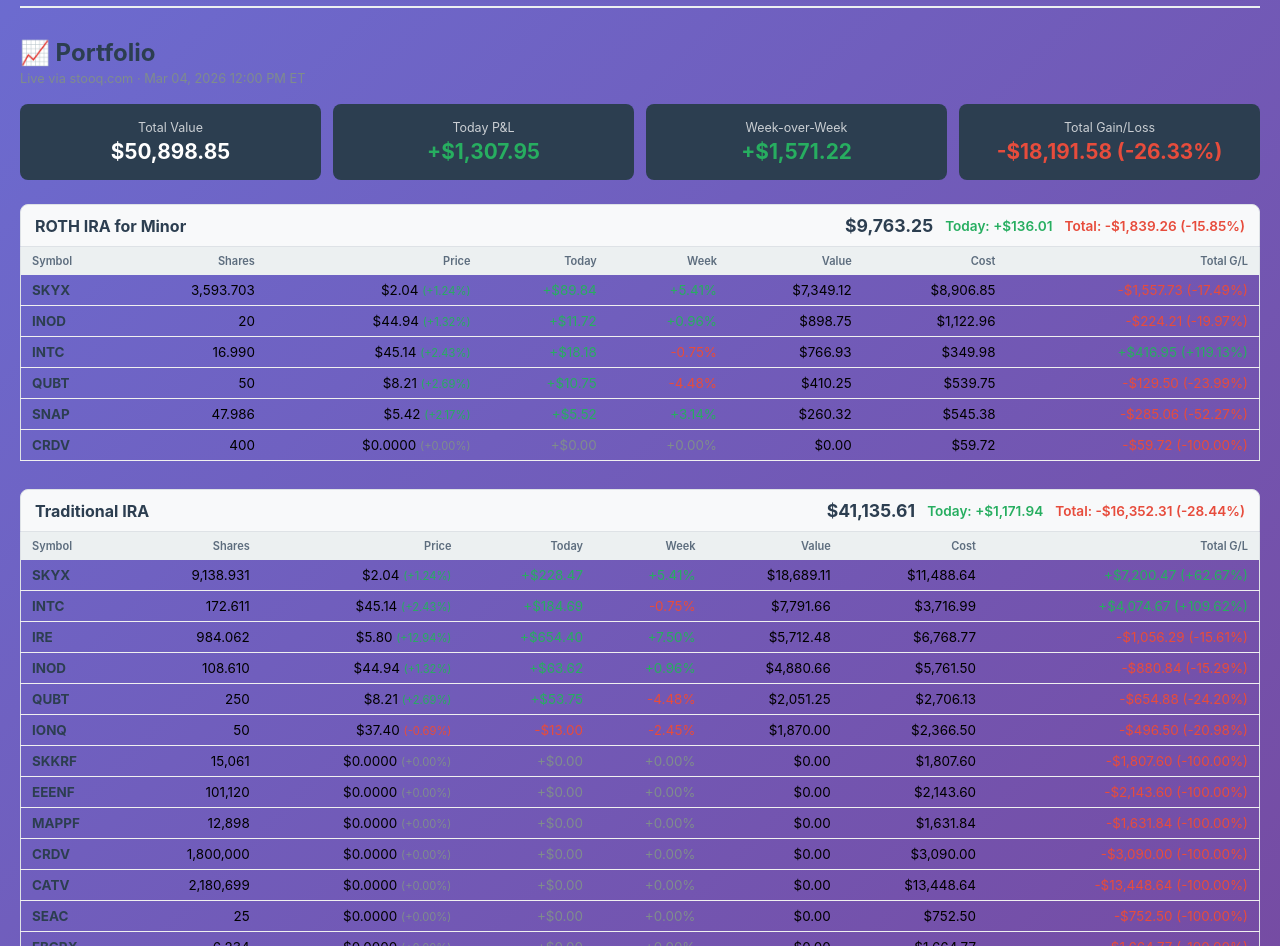
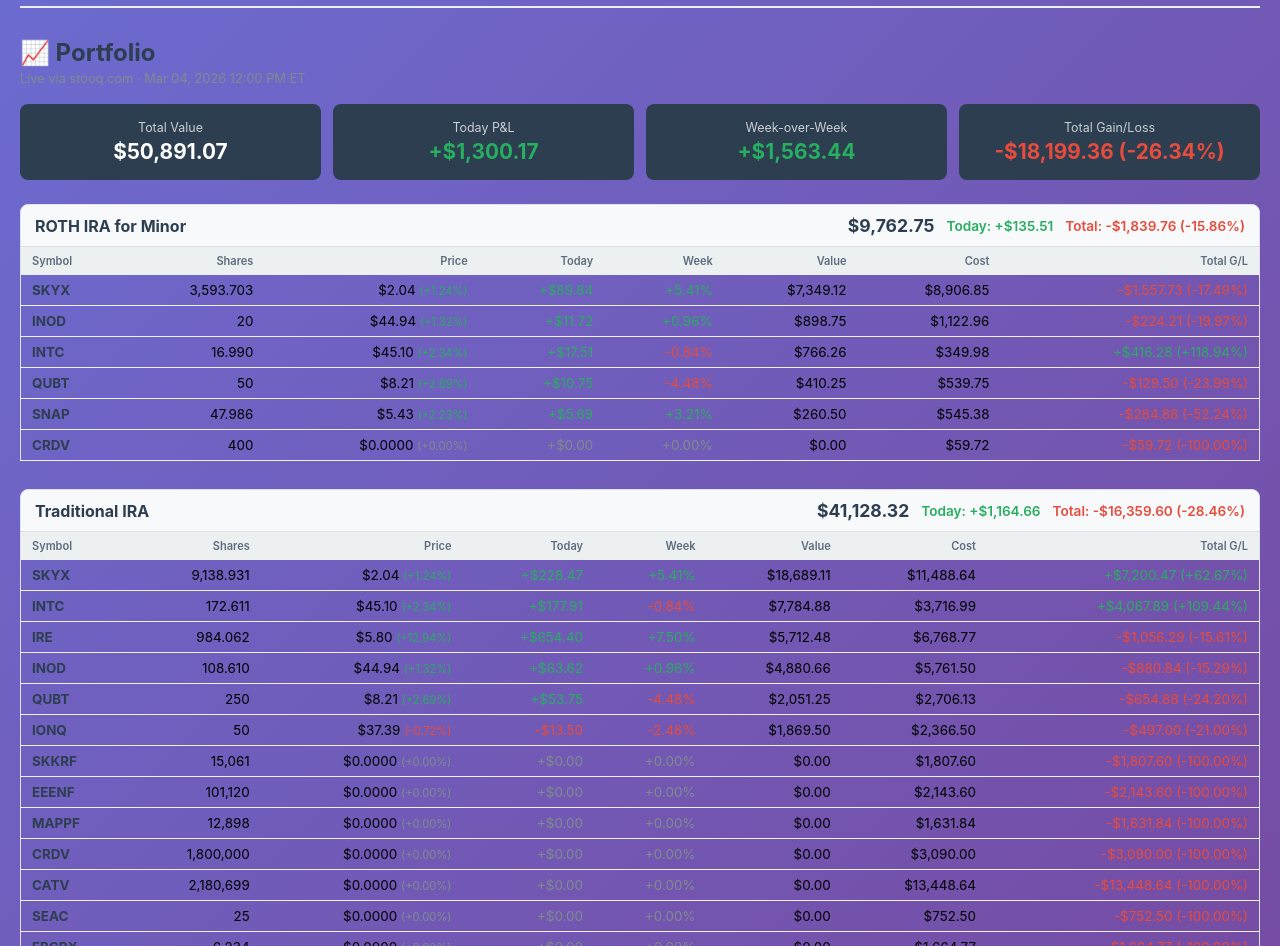
Before and after one commit to veanox/dashboard, a plain HTML site: page index.html in a window 1280 px wide. Shown: the part 1340-2286 px from the top of the page. Drawn offline with Linux system fonts and the light colour scheme.

Commit message:
Portfolio update 2026-03-04 12:00

```diff
--- a/index.html
+++ b/index.html
@@ -1135,6 +1135,8 @@
 
 
 
+
+
     <!-- PORTFOLIO_START -->
     <div class="portfolio-section">
       <div class="portfolio-header">
@@ -1145,28 +1147,28 @@
       <div class="port-banner">
         <div class="pb-item">
           <div class="pb-label">Total Value</div>
-          <div class="pb-val">$50,898.85</div>
+          <div class="pb-val">$50,891.07</div>
         </div>
         <div class="pb-item">
           <div class="pb-label">Today P&L</div>
-          <div class="pb-val gain">+$1,307.95</div>
+          <div class="pb-val gain">+$1,300.17</div>
         </div>
         <div class="pb-item">
           <div class="pb-label">Week-over-Week</div>
-          <div class="pb-val gain">+$1,571.22</div>
+          <div class="pb-val gain">+$1,563.44</div>
         </div>
         <div class="pb-item">
           <div class="pb-label">Total Gain/Loss</div>
-          <div class="pb-val loss">-$18,191.58 (-26.33%)</div>
+          <div class="pb-val loss">-$18,199.36 (-26.34%)</div>
         </div>
       </div>
 
       <div class="acct-block">
         <div class="acct-header">
           <span class="acct-name">ROTH IRA for Minor</span>
-          <span class="acct-total">$9,763.25</span>
-          <span class="acct-stat gain">Today: +$136.01</span>
-          <span class="acct-stat loss">Total: -$1,839.26 (-15.85%)</span>
+          <span class="acct-total">$9,762.75</span>
+          <span class="acct-stat gain">Today: +$135.51</span>
+          <span class="acct-stat loss">Total: -$1,839.76 (-15.86%)</span>
         </div>
         <table class="port-table">
           <thead><tr>
@@ -1200,12 +1202,12 @@
             <tr>
               <td class="sym">INTC</td>
               <td>16.990</td>
-              <td>$45.14 <small class="gain">(+2.43%)</small></td>
-              <td class="gain">+$18.18</td>
-              <td class="loss">-0.75%</td>
-              <td>$766.93</td>
+              <td>$45.10 <small class="gain">(+2.34%)</small></td>
+              <td class="gain">+$17.51</td>
+              <td class="loss">-0.84%</td>
+              <td>$766.26</td>
               <td>$349.98</td>
-              <td class="gain">+$416.95 (+119.13%)</td>
+              <td class="gain">+$416.28 (+118.94%)</td>
             </tr>
 
             <tr>
@@ -1222,12 +1224,12 @@
             <tr>
               <td class="sym">SNAP</td>
               <td>47.986</td>
-              <td>$5.42 <small class="gain">(+2.17%)</small></td>
-              <td class="gain">+$5.52</td>
-              <td class="gain">+3.14%</td>
-              <td>$260.32</td>
+              <td>$5.43 <small class="gain">(+2.23%)</small></td>
+              <td class="gain">+$5.69</td>
+              <td class="gain">+3.21%</td>
+              <td>$260.50</td>
               <td>$545.38</td>
-              <td class="loss">-$285.06 (-52.27%)</td>
+              <td class="loss">-$284.88 (-52.24%)</td>
             </tr>
 
             <tr>
@@ -1247,9 +1249,9 @@
       <div class="acct-block">
         <div class="acct-header">
           <span class="acct-name">Traditional IRA</span>
-          <span class="acct-total">$41,135.61</span>
-          <span class="acct-stat gain">Today: +$1,171.94</span>
-          <span class="acct-stat loss">Total: -$16,352.31 (-28.44%)</span>
+          <span class="acct-total">$41,128.32</span>
+          <span class="acct-stat gain">Today: +$1,164.66</span>
+          <span class="acct-stat loss">Total: -$16,359.60 (-28.46%)</span>
         </div>
         <table class="port-table">
           <thead><tr>
@@ -1272,12 +1274,12 @@
             <tr>
               <td class="sym">INTC</td>
               <td>172.611</td>
-              <td>$45.14 <small class="gain">(+2.43%)</small></td>
-              <td class="gain">+$184.69</td>
-              <td class="loss">-0.75%</td>
-              <td>$7,791.66</td>
+              <td>$45.10 <small class="gain">(+2.34%)</small></td>
+              <td class="gain">+$177.91</td>
+              <td class="loss">-0.84%</td>
+              <td>$7,784.88</td>
               <td>$3,716.99</td>
-              <td class="gain">+$4,074.67 (+109.62%)</td>
+              <td class="gain">+$4,067.89 (+109.44%)</td>
             </tr>
 
             <tr>
@@ -1316,12 +1318,12 @@
             <tr>
               <td class="sym">IONQ</td>
               <td>50</td>
-              <td>$37.40 <small class="loss">(-0.69%)</small></td>
-              <td class="loss">-$13.00</td>
-              <td class="loss">-2.45%</td>
-              <td>$1,870.00</td>
+              <td>$37.39 <small class="loss">(-0.72%)</small></td>
+              <td class="loss">-$13.50</td>
+              <td class="loss">-2.48%</td>
+              <td>$1,869.50</td>
               <td>$2,366.50</td>
-              <td class="loss">-$496.50 (-20.98%)</td>
+              <td class="loss">-$497.00 (-21.00%)</td>
             </tr>
 
             <tr>
```
Also changed, not shown: portfolio-data.json (+7 -7 lines).
